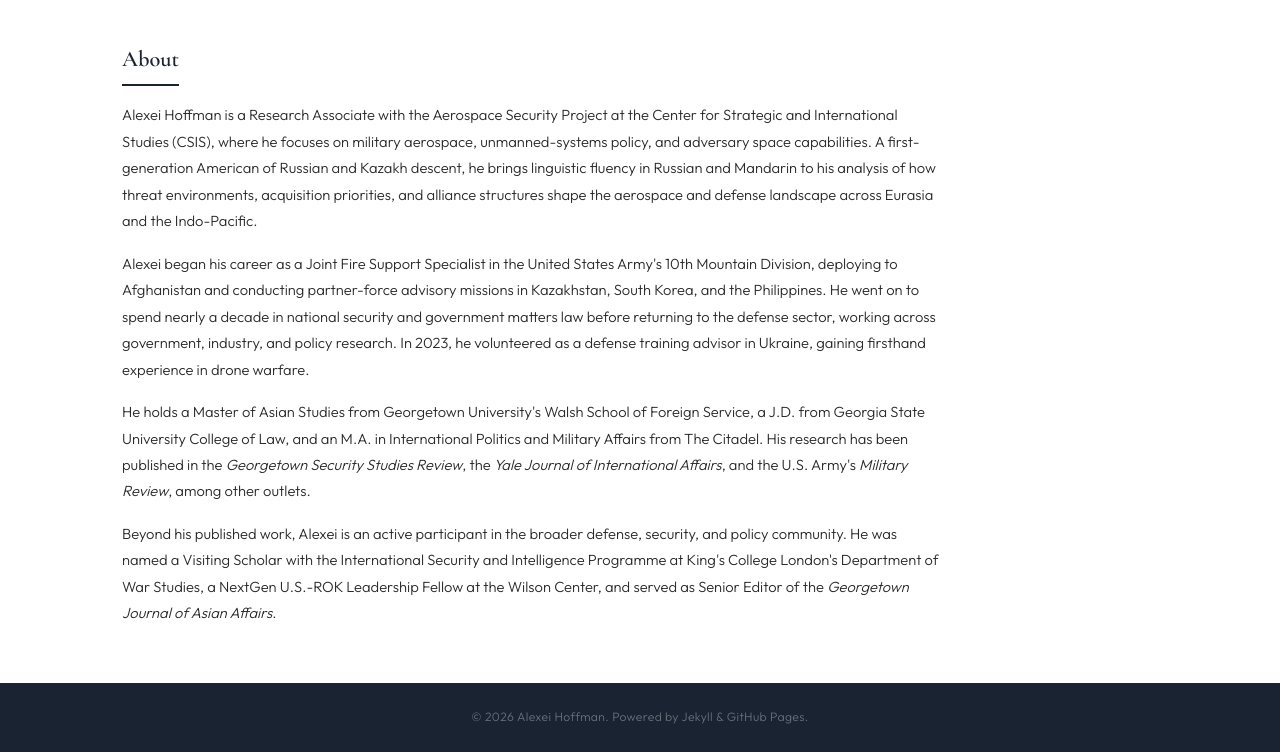
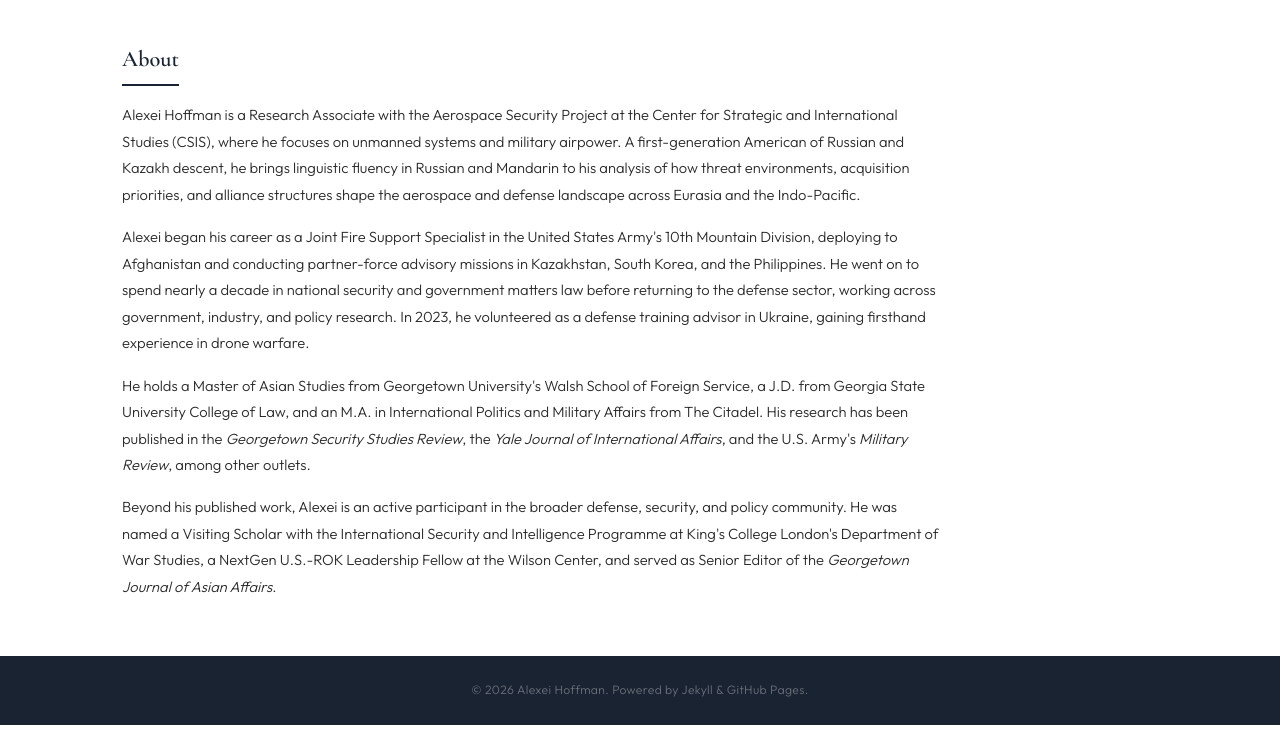
Before and after one commit to a-novi13-byte/a-novi13-byte.github.io, a Jekyll site: the page built from index.html, in a window 1280 px wide and 1174 px high. Shown: the part 422-1174 px from the top of the window. Built offline with Jekyll 4.4.1, drawn with Linux system fonts in a browser that asks for light colours.

Commit message:
Update index.html

```diff
--- a/index.html
+++ b/index.html
@@ -21,7 +21,7 @@
 </section>
 <section class="about-section">
   <h2 class="about-heading">About</h2>
-  <p>Alexei Hoffman is a Research Associate with the Aerospace Security Project at the Center for Strategic and International Studies (CSIS), where he focuses on military aerospace, unmanned-systems policy, and adversary space capabilities. A first-generation American of Russian and Kazakh descent, he brings linguistic fluency in Russian and Mandarin to his analysis of how threat environments, acquisition priorities, and alliance structures shape the aerospace and defense landscape across Eurasia and the Indo-Pacific.</p>
+  <p>Alexei Hoffman is a Research Associate with the Aerospace Security Project at the Center for Strategic and International Studies (CSIS), where he focuses on unmanned systems and military airpower. A first-generation American of Russian and Kazakh descent, he brings linguistic fluency in Russian and Mandarin to his analysis of how threat environments, acquisition priorities, and alliance structures shape the aerospace and defense landscape across Eurasia and the Indo-Pacific.</p>
   <p>Alexei began his career as a Joint Fire Support Specialist in the United States Army's 10th Mountain Division, deploying to Afghanistan and conducting partner-force advisory missions in Kazakhstan, South Korea, and the Philippines. He went on to spend nearly a decade in national security and government matters law before returning to the defense sector, working across government, industry, and policy research. In 2023, he volunteered as a defense training advisor in Ukraine, gaining firsthand experience in drone warfare.</p>
   <p>He holds a Master of Asian Studies from Georgetown University's Walsh School of Foreign Service, a J.D. from Georgia State University College of Law, and an M.A. in International Politics and Military Affairs from The Citadel. His research has been published in the <em>Georgetown Security Studies Review</em>, the <em>Yale Journal of International Affairs</em>, and the U.S. Army's <em>Military Review</em>, among other outlets.</p>
   <p>Beyond his published work, Alexei is an active participant in the broader defense, security, and policy community. He was named a Visiting Scholar with the International Security and Intelligence Programme at King's College London's Department of War Studies, a NextGen U.S.-ROK Leadership Fellow at the Wilson Center, and served as Senior Editor of the <em>Georgetown Journal of Asian Affairs</em>.</p>
```
